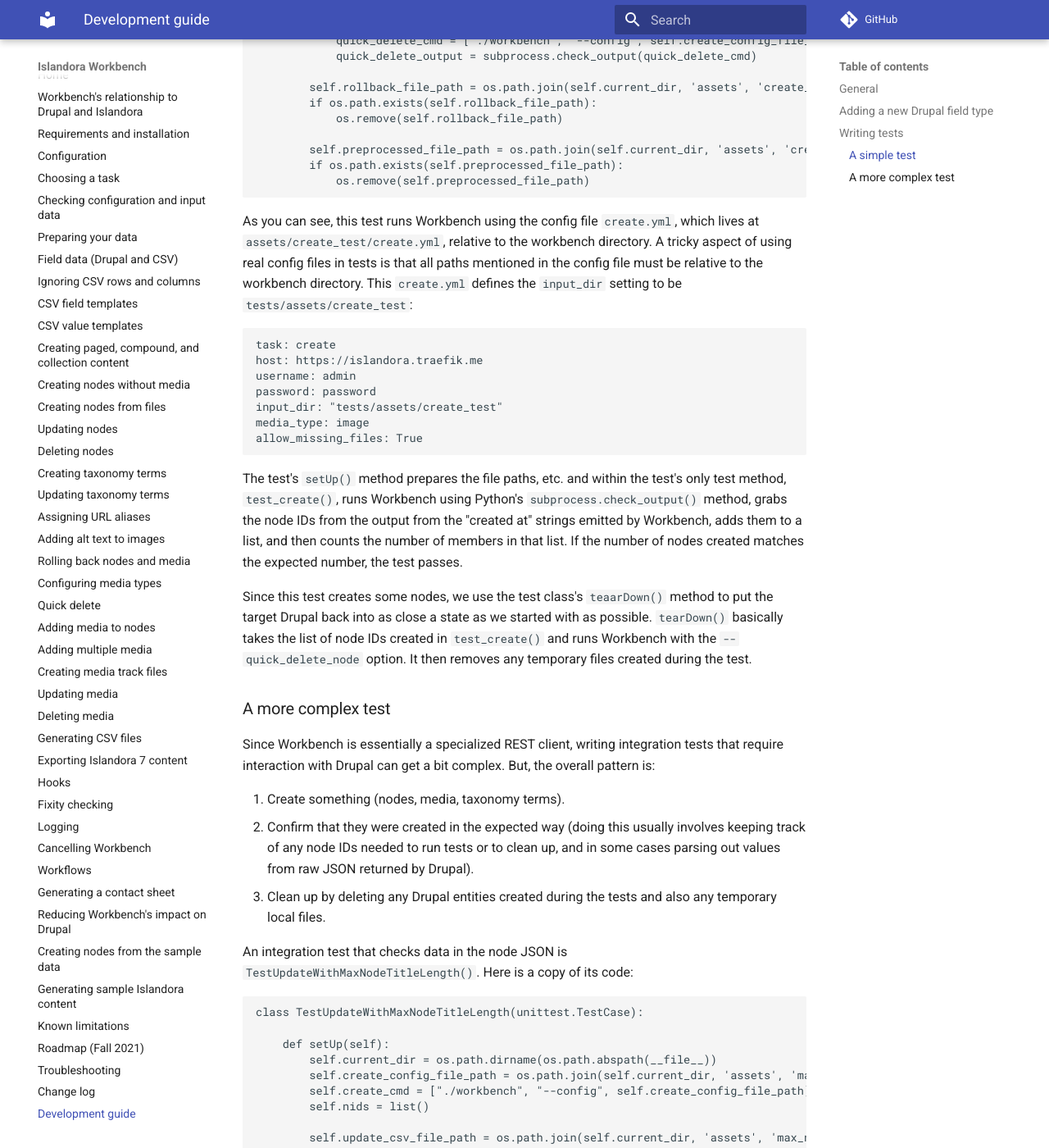
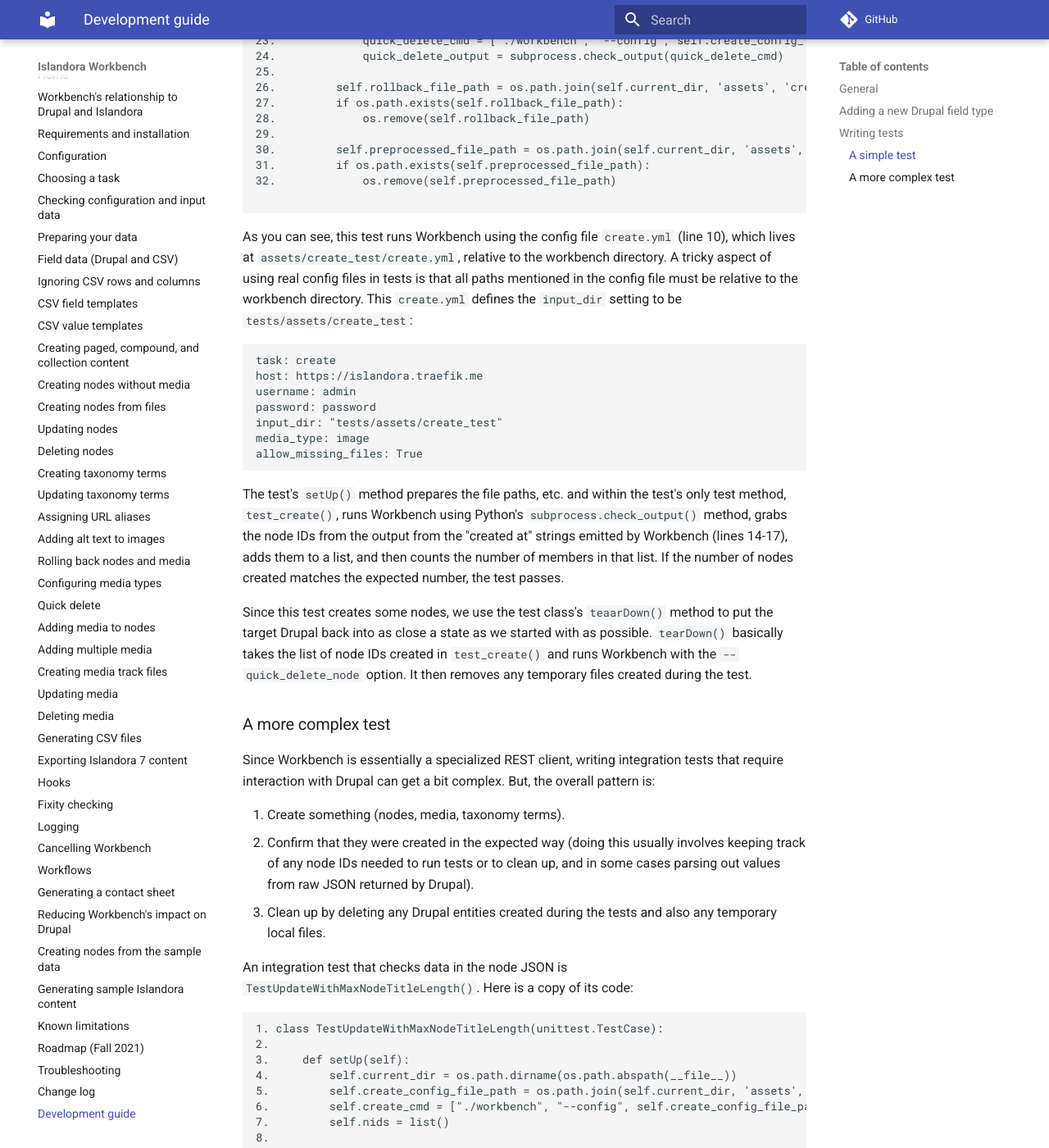
Before and after one commit to mjordan/islandora_workbench_docs, an MkDocs documentation site: the page built from docs/development_guide.md, in a window 1280 px wide and 1400 px high, scrolled down 2379 px. Shown: the whole window at 82% size. Built offline with MkDocs 1.6.1 and Material for MkDocs 9.7.7, drawn with Linux system fonts in a browser that asks for light colours; comment, search, counter and statistics services are not loaded; some of the changed text lies outside the part shown.

Commit message:
Added line numbers to sample code.

````diff
--- a/docs/development_guide.md
+++ b/docs/development_guide.md
@@ -45,44 +45,45 @@
 
 ### A simple test
 
-An example of a simple integration test is `TestCreate`, whose code (in `islandora_tests.py`) looks like this:
+An example of a simple integration test is `TestCreate`, whose code (in `islandora_tests.py`) looks like this (with line numbers added for easy reference):
 
 ```python
-class TestCreate(unittest.TestCase):
+1. class TestCreate(unittest.TestCase):
+2.
+3.     def setUp(self):
+4.         self.current_dir = os.path.dirname(os.path.abspath(__file__))
+5.         self.create_config_file_path = os.path.join(self.current_dir, 'assets', 'create_test', 'create.yml')
+6.         self.create_cmd = ["./workbench", "--config", self.create_config_file_path]
+7.
+8.     def test_create(self):
+9.         self.nids = list()
+10.         create_output = subprocess.check_output(self.create_cmd)
+11.         create_output = create_output.decode().strip()
+12.         create_lines = create_output.splitlines()
+13.         for line in create_lines:
+14.             if 'created at' in line:
+15.                 nid = line.rsplit('/', 1)[-1]
+16.                 nid = nid.strip('.')
+17.                 self.nids.append(nid)
+18.
+19.         self.assertEqual(len(self.nids), 2)
+20.
+21.     def tearDown(self):
+22.         for nid in self.nids:
+23.             quick_delete_cmd = ["./workbench", "--config", self.create_config_file_path, '--quick_delete_node', 'https://islandora.traefik.me/node/' + nid]
+24.             quick_delete_output = subprocess.check_output(quick_delete_cmd)
+25.
+26.         self.rollback_file_path = os.path.join(self.current_dir, 'assets', 'create_test', 'rollback.csv')
+27.         if os.path.exists(self.rollback_file_path):
+28.             os.remove(self.rollback_file_path)
+29.
+30.         self.preprocessed_file_path = os.path.join(self.current_dir, 'assets', 'create_test', 'metadata.csv.preprocessed')
+31.         if os.path.exists(self.preprocessed_file_path):
+32.             os.remove(self.preprocessed_file_path)
 
-    def setUp(self):
-        self.current_dir = os.path.dirname(os.path.abspath(__file__))
-        self.create_config_file_path = os.path.join(self.current_dir, 'assets', 'create_test', 'create.yml')
-        self.create_cmd = ["./workbench", "--config", self.create_config_file_path]
-
-    def test_create(self):
-        self.nids = list()
-        create_output = subprocess.check_output(self.create_cmd)
-        create_output = create_output.decode().strip()
-        create_lines = create_output.splitlines()
-        for line in create_lines:
-            if 'created at' in line:
-                nid = line.rsplit('/', 1)[-1]
-                nid = nid.strip('.')
-                self.nids.append(nid)
-
-        self.assertEqual(len(self.nids), 2)
-
-    def tearDown(self):
-        for nid in self.nids:
-            quick_delete_cmd = ["./workbench", "--config", self.create_config_file_path, '--quick_delete_node', 'https://islandora.traefik.me/node/' + nid]
-            quick_delete_output = subprocess.check_output(quick_delete_cmd)
-
-        self.rollback_file_path = os.path.join(self.current_dir, 'assets', 'create_test', 'rollback.csv')
-        if os.path.exists(self.rollback_file_path):
-            os.remove(self.rollback_file_path)
-
-        self.preprocessed_file_path = os.path.join(self.current_dir, 'assets', 'create_test', 'metadata.csv.preprocessed')
-        if os.path.exists(self.preprocessed_file_path):
-            os.remove(self.preprocessed_file_path)
 ```
 
-As you can see, this test runs Workbench using the config file `create.yml`, which lives at `assets/create_test/create.yml`, relative to the workbench directory. A tricky aspect of using real config files in tests is that all paths mentioned in the config file must be relative to the workbench directory. This `create.yml` defines the `input_dir` setting to be `tests/assets/create_test`:
+As you can see, this test runs Workbench using the config file `create.yml` (line 10), which lives at `assets/create_test/create.yml`, relative to the workbench directory. A tricky aspect of using real config files in tests is that all paths mentioned in the config file must be relative to the workbench directory. This `create.yml` defines the `input_dir` setting to be `tests/assets/create_test`:
 
 ```yaml
 task: create
@@ -94,7 +95,7 @@
 allow_missing_files: True
 ```
 
-The test's `setUp()` method prepares the file paths, etc. and within the test's only test method, `test_create()`, runs Workbench using Python's `subprocess.check_output()` method, grabs the node IDs from the output from the "created at" strings emitted by Workbench, adds them to a list, and then counts the number of members in that list. If the number of nodes created matches the expected number, the test passes.
+The test's `setUp()` method prepares the file paths, etc. and within the test's only test method, `test_create()`, runs Workbench using Python's `subprocess.check_output()` method, grabs the node IDs from the output from the "created at" strings emitted by Workbench (lines 14-17), adds them to a list, and then counts the number of members in that list. If the number of nodes created matches the expected number, the test passes.
 
 Since this test creates some nodes, we use the test class's `teaarDown()` method to put the target Drupal back into as close a state as we started with as possible. `tearDown()` basically takes the list of node IDs created in `test_create()` and runs Workbench with the `--quick_delete_node` option. It then removes any temporary files created during the test.
 
@@ -109,80 +110,80 @@
 An integration test that checks data in the node JSON is `TestUpdateWithMaxNodeTitleLength()`. Here is a copy of its code:
 
 ```python
-class TestUpdateWithMaxNodeTitleLength(unittest.TestCase):
-
-    def setUp(self):
-        self.current_dir = os.path.dirname(os.path.abspath(__file__))
-        self.create_config_file_path = os.path.join(self.current_dir, 'assets', 'max_node_title_length_test', 'create.yml')
-        self.create_cmd = ["./workbench", "--config", self.create_config_file_path]
-        self.nids = list()
-
-        self.update_csv_file_path = os.path.join(self.current_dir, 'assets', 'max_node_title_length_test', 'update_max_node_title_length.csv')
-        self.update_config_file_path = os.path.join(self.current_dir, 'assets', 'max_node_title_length_test', 'update.yml')
-        self.update_cmd = ["./workbench", "--config", self.update_config_file_path]
-
-        self.temp_dir = tempfile.gettempdir()
-
-    def test_create(self):
-        create_output = subprocess.check_output(self.create_cmd)
-        self.create_output = create_output.decode().strip()
-
-        create_lines = self.create_output.splitlines()
-        for line in create_lines:
-            if 'created at' in line:
-                nid = line.rsplit('/', 1)[-1]
-                nid = nid.strip('.')
-                self.nids.append(nid)
-
-        self.assertEqual(len(self.nids), 6)
-
-        # Write out an update CSV file using the node IDs in self.nids.
-        update_csv_file_rows = list()
-        test_titles = ['This title is 37 chars___________long',
-                       'This title is 39 chars_____________long',
-                       'This title is 29 _ chars long',
-                       'This title is 42 chars________________long',
-                       'This title is 44 chars__________________long',
-                       'This title is 28 chars long.']
-        update_csv_file_rows.append('node_id,title')
-        i = 0
-        while i <= 5:
-            update_csv_file_rows.append(f'{self.nids[i]},{test_titles[i]}')
-            i = i + 1
-        with open(self.update_csv_file_path, mode='wt') as update_csv_file:
-            update_csv_file.write('\n'.join(update_csv_file_rows))
-
-        # Run the update command.
-        check_output = subprocess.check_output(self.update_cmd)
-
-        # Fetch each node in self.nids and check to see if its title is <= 30 chars long. All should be.
-        for nid_to_update in self.nids:
-            node_url = 'https://islandora.traefik.me/node/' + str(self.nids[0]) + '?_format=json'
-            node_response = requests.get(node_url)
-            node = json.loads(node_response.text)
-            updated_title = str(node['title'][0]['value'])
-            self.assertLessEqual(len(updated_title), 30, '')
-
-    def tearDown(self):
-        for nid in self.nids:
-            quick_delete_cmd = ["./workbench", "--config", self.create_config_file_path, '--quick_delete_node', 'https://islandora.traefik.me/node/' + nid]
-            quick_delete_output = subprocess.check_output(quick_delete_cmd)
-
-        self.rollback_file_path = os.path.join(self.current_dir, 'assets', 'max_node_title_length_test', 'rollback.csv')
-        if os.path.exists(self.rollback_file_path):
-            os.remove(self.rollback_file_path)
-
-        self.preprocessed_file_path = os.path.join(self.temp_dir, 'create_max_node_title_length.csv.preprocessed')
-        if os.path.exists(self.preprocessed_file_path):
-            os.remove(self.preprocessed_file_path)
-
-        # Update test: 1) delete the update CSV file, 2) delete the update .preprocessed file.
-        if os.path.exists(self.update_csv_file_path):
-            os.remove(self.update_csv_file_path)
-
-        self.preprocessed_update_file_path = os.path.join(self.temp_dir, 'update_max_node_title_length.csv.preprocessed')
-        if os.path.exists(self.preprocessed_update_file_path):
-            os.remove(self.preprocessed_update_file_path)
+1. class TestUpdateWithMaxNodeTitleLength(unittest.TestCase):
+2.
+3.     def setUp(self):
+4.         self.current_dir = os.path.dirname(os.path.abspath(__file__))
+5.         self.create_config_file_path = os.path.join(self.current_dir, 'assets', 'max_node_title_length_test', 'create.yml')
+6.         self.create_cmd = ["./workbench", "--config", self.create_config_file_path]
+7.         self.nids = list()
+8.
+9.         self.update_csv_file_path = os.path.join(self.current_dir, 'assets', 'max_node_title_length_test', 'update_max_node_title_length.csv')
+10.         self.update_config_file_path = os.path.join(self.current_dir, 'assets', 'max_node_title_length_test', 'update.yml')
+11.         self.update_cmd = ["./workbench", "--config", self.update_config_file_path]
+12.
+13.         self.temp_dir = tempfile.gettempdir()
+14.
+15.     def test_create(self):
+16.         create_output = subprocess.check_output(self.create_cmd)
+17.         self.create_output = create_output.decode().strip()
+18.
+19.         create_lines = self.create_output.splitlines()
+20.         for line in create_lines:
+21.             if 'created at' in line:
+22.                 nid = line.rsplit('/', 1)[-1]
+23.                 nid = nid.strip('.')
+24.                 self.nids.append(nid)
+25.
+26.         self.assertEqual(len(self.nids), 6)
+27.
+28.         # Write out an update CSV file using the node IDs in self.nids.
+29.         update_csv_file_rows = list()
+30.         test_titles = ['This title is 37 chars___________long',
+31.                        'This title is 39 chars_____________long',
+32.                        'This title is 29 _ chars long',
+33.                        'This title is 42 chars________________long',
+34.                        'This title is 44 chars__________________long',
+35.                        'This title is 28 chars long.']
+36.         update_csv_file_rows.append('node_id,title')
+37.         i = 0
+38.         while i <= 5:
+39.             update_csv_file_rows.append(f'{self.nids[i]},{test_titles[i]}')
+40.             i = i + 1
+41.         with open(self.update_csv_file_path, mode='wt') as update_csv_file:
+42.             update_csv_file.write('\n'.join(update_csv_file_rows))
+43.
+44.         # Run the update command.
+45.         check_output = subprocess.check_output(self.update_cmd)
+46.
+47.         # Fetch each node in self.nids and check to see if its title is <= 30 chars long. All should be.
+48.         for nid_to_update in self.nids:
+49.             node_url = 'https://islandora.traefik.me/node/' + str(self.nids[0]) + '?_format=json'
+50.             node_response = requests.get(node_url)
+51.             node = json.loads(node_response.text)
+52.             updated_title = str(node['title'][0]['value'])
+53.             self.assertLessEqual(len(updated_title), 30, '')
+54.
+55.     def tearDown(self):
+56.         for nid in self.nids:
+57.             quick_delete_cmd = ["./workbench", "--config", self.create_config_file_path, '--quick_delete_node', 'https://islandora.traefik.me/node/' + nid]
+58.             quick_delete_output = subprocess.check_output(quick_delete_cmd)
+59.
+60.         self.rollback_file_path = os.path.join(self.current_dir, 'assets', 'max_node_title_length_test', 'rollback.csv')
+61.         if os.path.exists(self.rollback_file_path):
+62.             os.remove(self.rollback_file_path)
+63.
+64.         self.preprocessed_file_path = os.path.join(self.temp_dir, 'create_max_node_title_length.csv.preprocessed')
+65.         if os.path.exists(self.preprocessed_file_path):
+66.             os.remove(self.preprocessed_file_path)
+67.
+68.         # Update test: 1) delete the update CSV file, 2) delete the update .preprocessed file.
+69.         if os.path.exists(self.update_csv_file_path):
+70.             os.remove(self.update_csv_file_path)
+71.
+72.         self.preprocessed_update_file_path = os.path.join(self.temp_dir, 'update_max_node_title_length.csv.preprocessed')
+73.         if os.path.exists(self.preprocessed_update_file_path):
+74.             os.remove(self.preprocessed_update_file_path)
 ```
 
-This test creates some nodes, then writes out a temporary CSV file (which will be used as the `input_csv` file in a subsequent `update` task) containing the new node IDs plus some titles that are longer than `max_node_title_length: 30` setting in the `assets/max_node_title_length_test/update.yml` file. Next, it runs `self.update_cmd` to execute the `update` task. Finally, it fetches the title values for each of the updated nodes and tests the length of each title string to confirm that it does not exceed the maximum allowed length of 30 characters.
+This test creates some nodes (line 16), then writes out a temporary CSV file (lines 28-42) which will be used as the `input_csv` file in a subsequent `update` task containing the new node IDs plus some titles that are longer than `max_node_title_length: 30` setting in the `assets/max_node_title_length_test/update.yml` file. Next, it runs `self.update_cmd` to execute the `update` task (line 45). Finally, it fetches (in lines 47-53) the title values for each of the updated nodes and tests the length of each title string to confirm that it does not exceed the maximum allowed length of 30 characters. `tearDown()` removes all nodes created by the test and removes all temporary local files.
````
